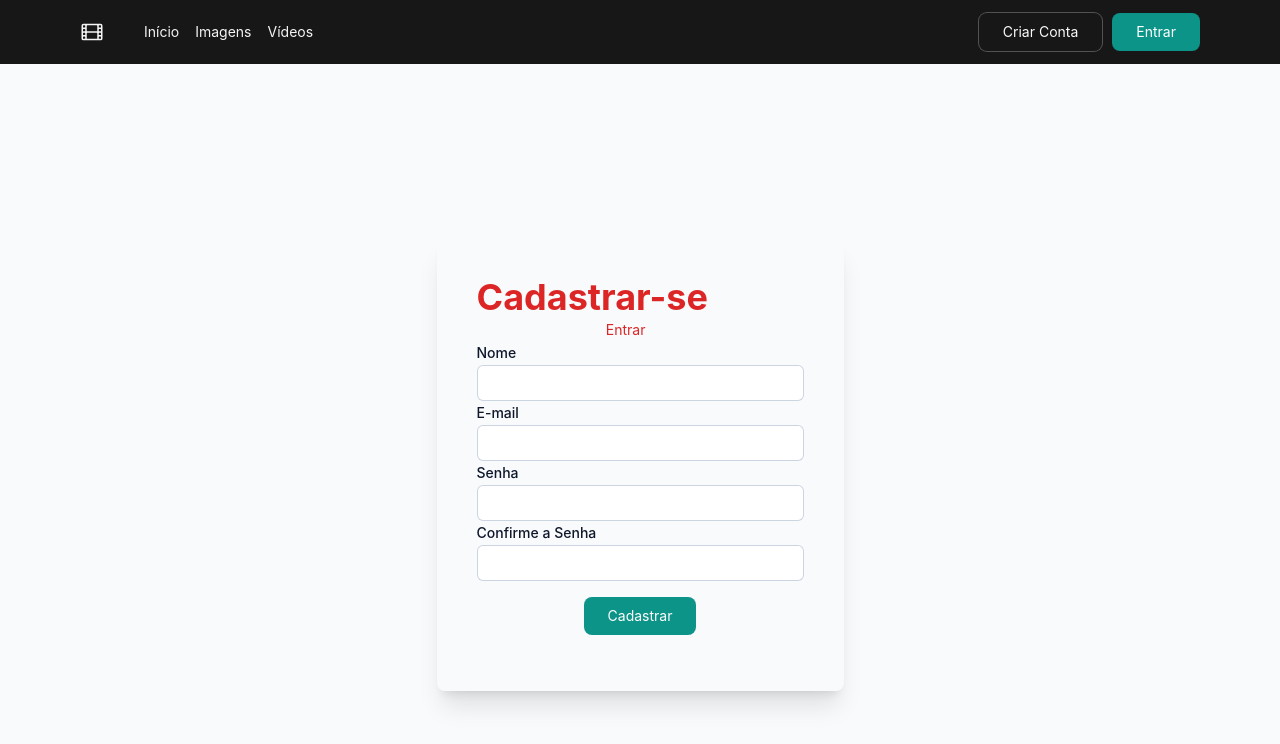
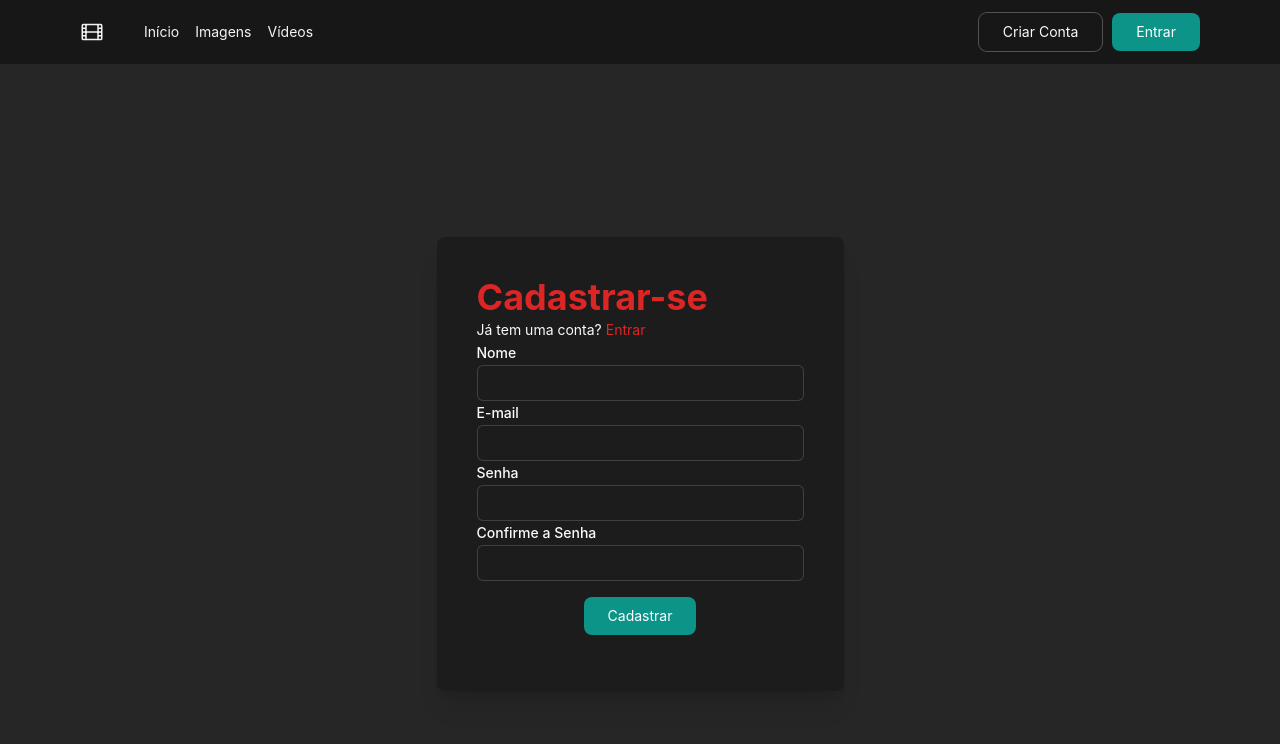
Before and after one commit to LucasAntunesDev/media_upload_system, a SvelteKit app in the folder client/: page /register in a window 1280 px wide. Shown: the top 744 px of the page. Built offline with nearby package versions, Linux system fonts and the light colour scheme; no server answers.

Commit message:
mais melhorias na estilização

```diff
--- a/client/src/routes/+page.svelte
+++ b/client/src/routes/+page.svelte
@@ -63,19 +63,23 @@
 </script>
 
 <h1
-  class="text-4xl inline-flex w-fit font-bold items-center gap-1.5 text-primary">
-  Página de início
+  class="text-4xl flex w-fit font-bold items-center gap-1.5 text-primary mx-auto">
+  Página inicial
 </h1>
 
-<h2 class="text-2xl font-bold mt-6">Últimas Imagens</h2>
+<div class="flex flex-col w-screen px-20 gap-8 flex-wrap">
+  <div>
+    <h2 class="text-2xl font-bold mt-6">Imagens mais recentes</h2>
+    <a href="/images" class="text-sm text-gray-200 hover:underline">Ver mais</a>
+  </div>
   <div class="grid grid-cols-1 md:grid-cols-2 lg:grid-cols-3 gap-4 mt-4">
     {#if images.length > 0}
       {#each images as image}
-      <div class="border p-2 rounded-lg">
+        <div class="p-2 rounded-lg">
           <img
             src={`http://localhost:8000/storage/${image.url}`}
             alt={image.name}
-          class="w-full h-48 object-cover rounded" />
+            class="w-56 rounded" />
           <h3 class="text-lg font-semibold mt-2">{image.name}</h3>
         </div>
       {/each}
@@ -84,13 +88,16 @@
     {/if}
   </div>
 
-<h2 class="text-2xl font-bold mt-6">Vídeos</h2>
+  <div>
+    <h2 class="text-2xl font-bold mt-6">Vídeos mais recentes</h2>
+    <a href="/videos" class="text-sm text-gray-200 hover:underline">Ver mais</a>
+  </div>
   <div class="grid grid-cols-1 md:grid-cols-2 lg:grid-cols-3 gap-4 mt-4">
     {#if videos.length > 0}
       {#each videos as video}
-      <div class="border p-2 rounded-lg">
+        <div class="p-2 rounded-lg">
           <video
-          class="player w-full h-48"
+            class="player w-full w-56"
             playsinline
             controls
             data-poster={`http://localhost:8000/storage/${video.thumbnail}`}>
@@ -105,3 +112,4 @@
       <p>Carregando vídeos...</p>
     {/if}
   </div>
+</div>
--- a/client/src/routes/login/+page.svelte
+++ b/client/src/routes/login/+page.svelte
@@ -13,9 +13,9 @@
 </script>
 
 <main
-  class="w-screen h-fit min-h-screen flex items-center justify-center gap-4 flex-col flex-wrap md:bg-gray-50">
+  class="w-screen h-fit min-h-screen flex items-center justify-center gap-4 flex-col flex-wrap bg-neutral-800">
   <fieldset
-    class=" hidden md:flex justify-center items-center gap-y-2 gap-x-24 p-10 rounded-lg w-fit h-fit py-10 shadow-xl mx-auto">
+    class=" hidden md:flex justify-center items-center gap-y-2 gap-x-24 p-10 rounded-lg w-fit h-fit py-10 shadow-xl mx-auto bg-neutral-900/60">
     <div class="w-fit">
       <div>
         <p class="text-red-600 text-4xl font-bold">Entrar</p>
@@ -23,25 +23,19 @@
           Ainda não tem uma conta?
           <a
             href="/register"
-            class="text-red-600 hover:text-pink-700 custom-transition">
+            class="text-red-600 hover:underline custom-transition">
             Cadastre-se
           </a>
         </p>
       </div>
       <form on:submit|preventDefault={handleLogin}>
-        <label class="block text-sm font-medium leading-6 text-gray-900">
+        <label class="block text-sm font-medium leading-6 text-gray-50">
           Email
-          <input
-            type="email"
-            bind:value={email}
-            class="block w-full rounded-md border-0 py-1.5 pl-7 pr-20 text-gray-900 ring-1 ring-inset ring-gray-300 placeholder:text-gray-400 focus:ring-2 focus:ring-inset focus:ring-secondary sm:text-sm sm:leading-6 outline-none" />
+          <input type="email" bind:value={email} class="text-input" />
         </label>
-        <label class="block text-sm font-medium leading-6 text-gray-900">
+        <label class="block text-sm font-medium leading-6 text-gray-50">
           Senha
-          <input
-            type="password"
-            bind:value={password}
-            class="block w-full rounded-md border-0 py-1.5 pl-7 pr-20 text-gray-900 ring-1 ring-inset ring-gray-300 placeholder:text-gray-400 focus:ring-2 focus:ring-inset focus:ring-secondary sm:text-sm sm:leading-6 outline-none" />
+          <input type="password" bind:value={password} class="text-input" />
         </label>
         <button
           type="submit"
--- a/client/src/routes/register/+page.svelte
+++ b/client/src/routes/register/+page.svelte
@@ -31,9 +31,9 @@
 </script>
 
 <main
-  class="w-screen h-fit min-h-screen flex items-center justify-center gap-4 flex-col flex-wrap md:bg-gray-50">
+  class="w-screen h-fit min-h-screen flex items-center justify-center gap-4 flex-col flex-wrap bg-neutral-800">
   <fieldset
-    class=" hidden md:flex justify-center items-center gap-y-2 gap-x-24 p-10 rounded-lg w-fit h-fit py-10 shadow-xl mx-auto">
+    class=" hidden md:flex justify-center items-center gap-y-2 gap-x-24 p-10 rounded-lg w-fit h-fit py-10 shadow-xl mx-auto bg-neutral-900/60">
     <div class="w-fit">
       <div>
         <p class="text-red-600 text-4xl font-bold">Cadastrar-se</p>
@@ -41,40 +41,31 @@
           Já tem uma conta?
           <a
             href="./login"
-            class="text-red-600 hover:text-pink-700 custom-transition">
+            class="text-red-600 hover:underline custom-transition">
             Entrar
           </a>
         </p>
       </div>
       <form onsubmit={handleRegister} class="flex flex-col justify-center">
-        <label class="block text-sm font-medium leading-6 text-gray-900">
+        <label class="block text-sm font-medium leading-6 text-gray-50">
           Nome
-          <input
-            type="text"
-            bind:value={name}
-            class="block w-full rounded-md border-0 py-1.5 pl-7 pr-20 text-gray-900 ring-1 ring-inset ring-gray-300 placeholder:text-gray-400 focus:ring-2 focus:ring-inset focus:ring-red-600 sm:text-sm sm:leading-6 outline-none" />
+          <input type="text" bind:value={name} class="text-input" />
         </label>
-        <label class="block text-sm font-medium leading-6 text-gray-900">
+        <label class="block text-sm font-medium leading-6 text-gray-50">
           E-mail
-          <input
-            type="email"
-            bind:value={email}
-            class="block w-full rounded-md border-0 py-1.5 pl-7 pr-20 text-gray-900 ring-1 ring-inset ring-gray-300 placeholder:text-gray-400 focus:ring-2 focus:ring-inset focus:ring-red-600 sm:text-sm sm:leading-6 outline-none" />
+          <input type="email" bind:value={email} class="text-input" />
         </label>
-        <label class="block text-sm font-medium leading-6 text-gray-900">
+        <label class="block text-sm font-medium leading-6 text-gray-50">
           Senha
-          <input
-            type="password"
-            bind:value={password}
-            class="block w-full rounded-md border-0 py-1.5 pl-7 pr-20 text-gray-900 ring-1 ring-inset ring-gray-300 placeholder:text-gray-400 focus:ring-2 focus:ring-inset focus:ring-red-600 sm:text-sm sm:leading-6 outline-none" />
+          <input type="password" bind:value={password} class="text-input" />
         </label>
-        <label class="block text-sm font-medium leading-6 text-gray-900">
+        <label class="block text-sm font-medium leading-6 text-gray-50">
           Confirme a Senha
           <input
             type="password"
             bind:value={confirmPassword}
             name="password_confirmation"
-            class="block w-full rounded-md border-0 py-1.5 pl-7 pr-20 text-gray-900 ring-1 ring-inset ring-gray-300 placeholder:text-gray-400 focus:ring-2 focus:ring-inset focus:ring-red-600 sm:text-sm sm:leading-6 outline-none" />
+            class="text-input" />
         </label>
         <button
           type="submit"
```
Lines whose indentation alone changed are shown as unchanged.
